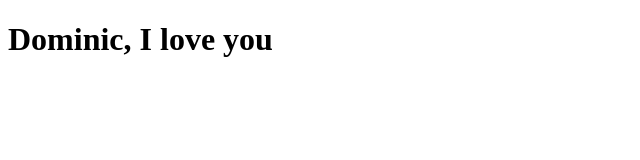
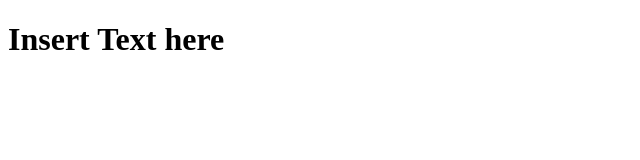
Before and after one commit to helenemartin/portfolio, a plain HTML site: page index.html in a window 1280 px wide. Shown: the whole page, without its empty margins (0-640 px from the left). Drawn offline with Linux system fonts and the light colour scheme.

Commit message:
change index

```diff
--- a/index.html
+++ b/index.html
@@ -1,6 +1,6 @@
 <!doctype html>
   <boby>
-    <h1>Dominic, I love you</>
+    <h1>Insert Text here</>
   </body>
 
 </html>
```
